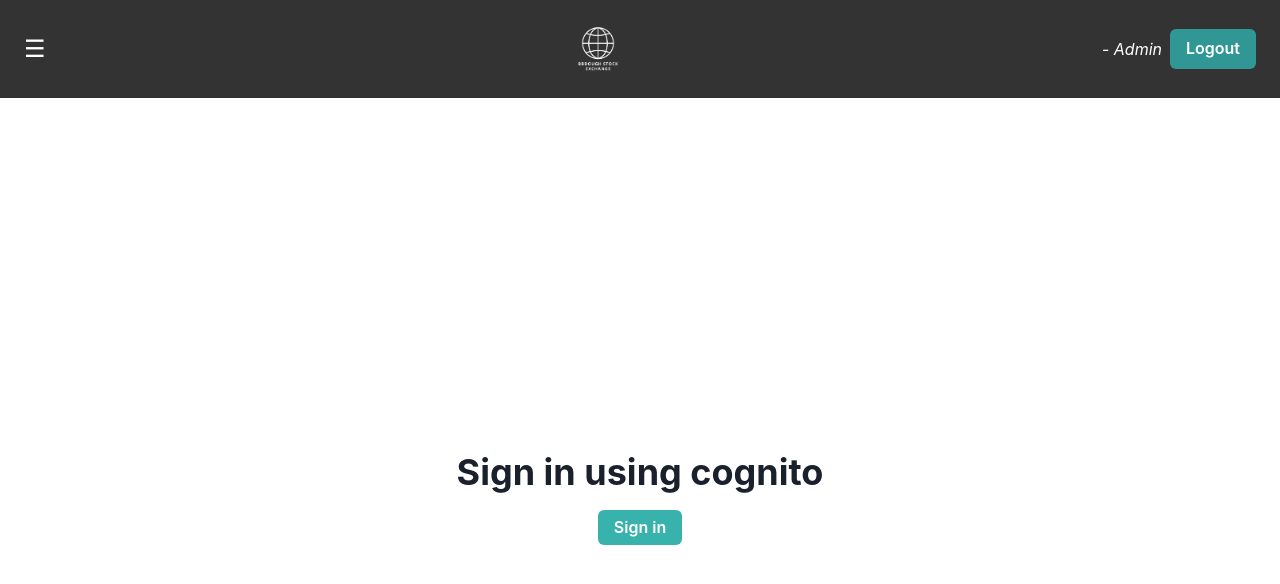
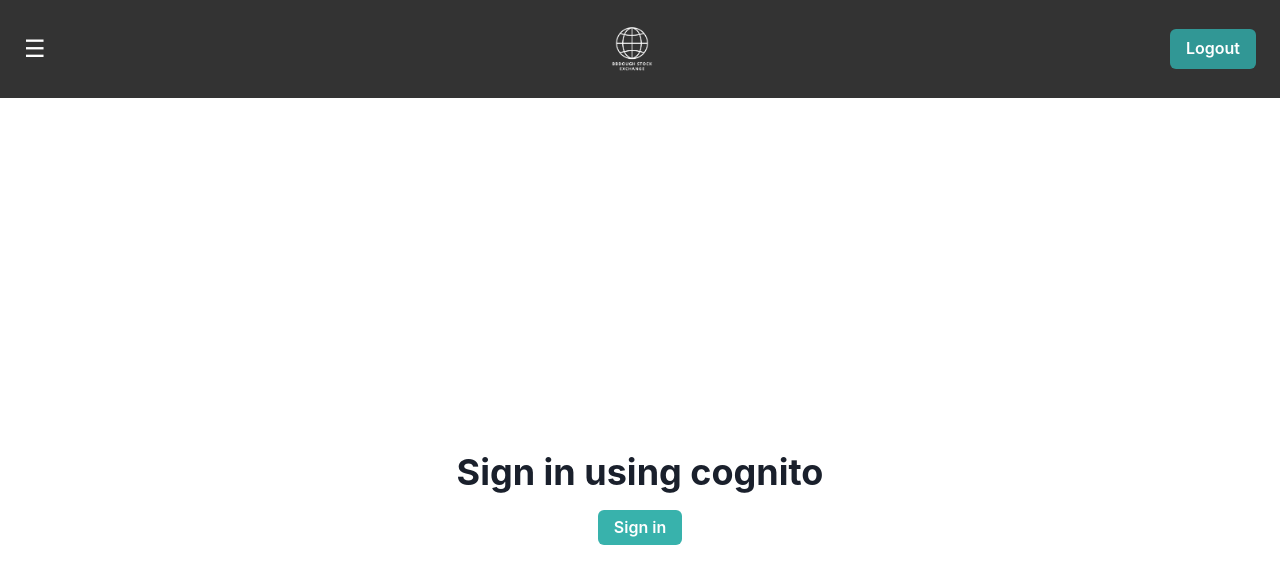
Before and after one commit to DesignPatternsLevelUp/Frontend, a React (Vite) app in the folder frontend/: page / in a window 1280 px wide. Shown: the top 584 px of the page. Built offline with nearby package versions, Linux system fonts and the light colour scheme.

Commit message:
conditional rendering of username on login

```diff
--- a/frontend/src/components/TopNav/TopNav.tsx
+++ b/frontend/src/components/TopNav/TopNav.tsx
@@ -7,7 +7,7 @@ import { getUserDetails } from "../../services/authentication";
 
 const TopNav = () => {
 	const [isDrawerOpen, setIsDrawerOpen] = useState(false);
-	const [email, setEmail] = useState('')
+	const [email, setEmail] = useState("");
 	const handleDrawerClose = () => {
 		setIsDrawerOpen(false);
 	};
@@ -18,14 +18,12 @@ const TopNav = () => {
 	useEffect(() => {
 		async function userDetails() {
 			const userDetails = await getUserDetails();
-			if (!userDetails){
-				setEmail(userDetails.email)
+			if (!userDetails) {
+				setEmail(userDetails.email);
 			}
 		}
 		userDetails();
 	}, [sessionStorage]);
-
-
 
 	return (
 		<>
@@ -45,10 +43,12 @@ const TopNav = () => {
 				<div className="nav-items"></div>
 
 				<div className="user-info">
-					<span className="user-text">
-						<span className="bold-name">{email}</span> -{" "}
-						<span className="italic-role">Admin</span>
-					</span>
+					{email && (
+						<span className="user-text">
+							<span className="bold-name">{email}</span> -{" "}
+							<span className="italic-role">Admin</span>
+						</span>
+					)}
 
 					<Button colorScheme="teal">Logout</Button>
 				</div>
```
